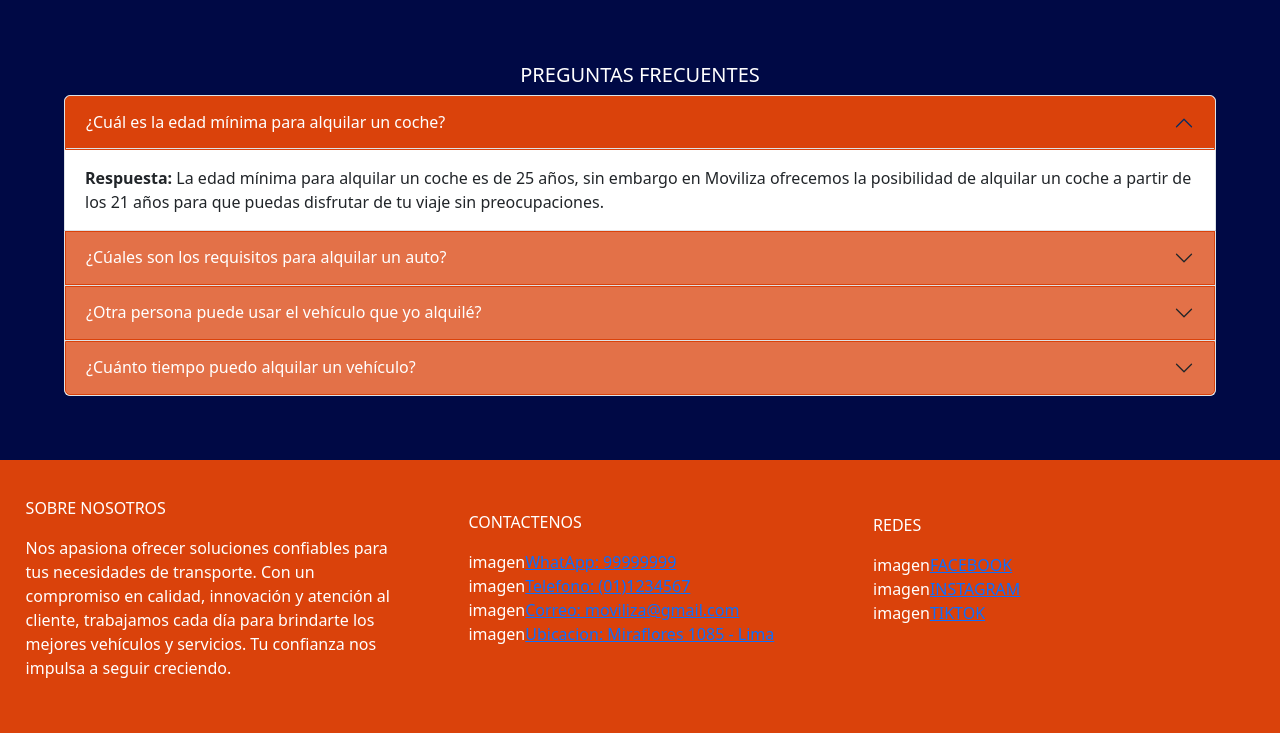
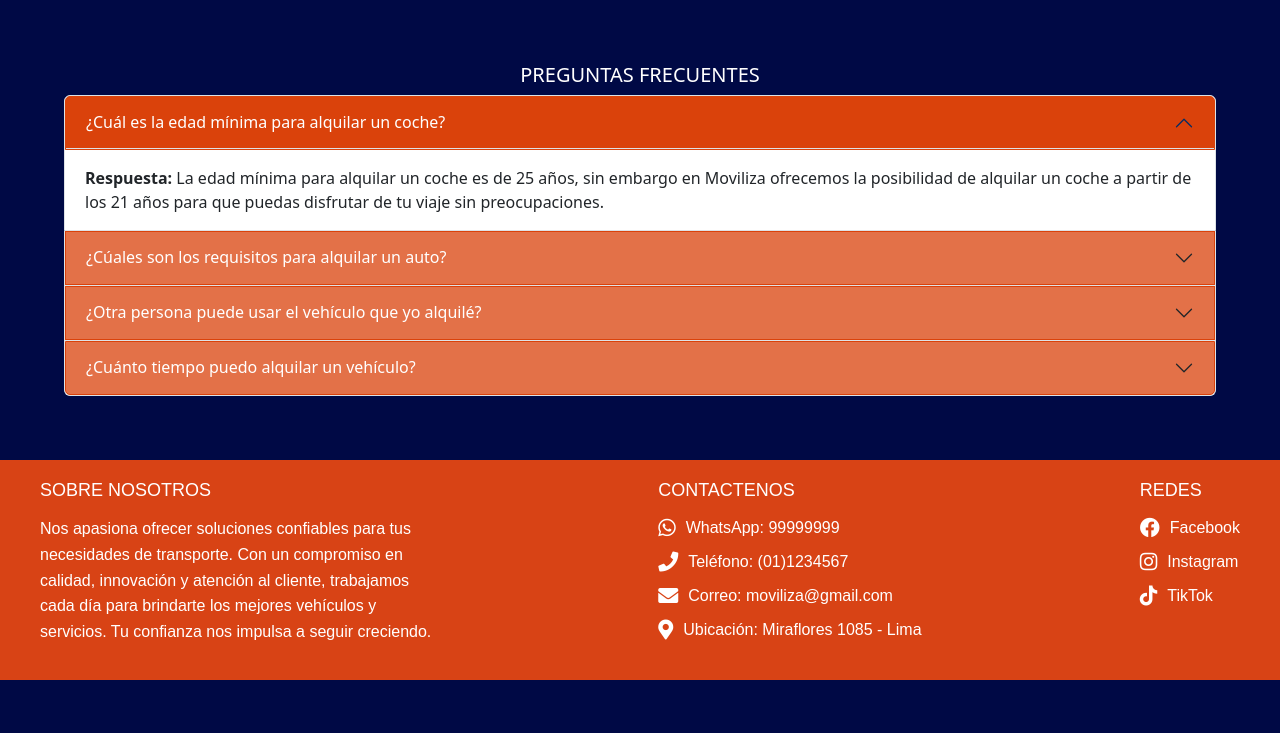
Before and after one commit to rsotodev/movilizaapp, a Flask app: page / in a window 1280 px wide. Shown: the part 2859-3592 px from the top of the page. After the commit the page ends 3539 px from the top, so only its background shows below. Run offline with Flask 3, Linux system fonts and the light colour scheme; data that the repository does not hold is empty.

Commit message:
mejora de footer

```diff
--- a/static/css/estilos.css
+++ b/static/css/estilos.css
@@ -157,39 +157,6 @@
     width: 90vw
 }
 
-.footer{
-    display: flex;
-    flex-direction: row;
-    justify-content: space-around;
-    align-items: center;
-    padding: 2%;
-    background-color: rgb(218, 66, 11);
-    color: white;
-}
-
-.nosotros{
-    width: 100%;
-}
-
-.contacto{
-    padding: 5%;
-    margin-top: -3%;
-    width: 100%;
-}
-
-.redes{
-    margin-top: -4.5%;
-
-    width: 100%;
-}
-
-.contacto_info{
-    display: flex;
-}
-
-.redes_info{
-    display: flex;
-}
 .login{
     background-image: url(../images/img_viajeros3.jpg);
     background-color: rgba(255, 255, 255, 0.5);
@@ -317,3 +284,50 @@
     background-color: rgb(0, 9, 69);
     color: white;
 }
+
+.footer {
+    display: flex;
+    justify-content: space-between;
+    align-items: flex-start;
+    padding: 20px 40px;
+    background-color: #d84315; /* Fondo naranja */
+    color: white;
+    font-family: Arial, sans-serif;
+}
+
+.footer h3 {
+    margin-bottom: 15px;
+    font-size: 18px;
+    text-transform: uppercase;
+}
+
+.footer p {
+    max-width: 400px;
+    line-height: 1.6;
+}
+
+.footer ul {
+    list-style: none;
+    padding: 0;
+}
+
+.footer li {
+    margin-bottom: 10px;
+    display: flex;
+    align-items: center;
+}
+
+.footer li i {
+    margin-right: 10px;
+    font-size: 20px;
+}
+
+.footer a {
+    color: white;
+    text-decoration: none;
+}
+
+.footer a:hover {
+    color: #ffd54f; /* Amarillo claro */
+    text-decoration: underline;
+}
--- a/templates/index.html
+++ b/templates/index.html
@@ -7,6 +7,7 @@
     <link rel="icon" href="{{ url_for('static', filename='images/logo_moviliza1.png') }}" type="image/x-icon">
     <link href="https://cdn.jsdelivr.net/npm/bootstrap@5.3.3/dist/css/bootstrap.min.css" rel="stylesheet" integrity="sha384-QWTKZyjpPEjISv5WaRU9OFeRpok6YctnYmDr5pNlyT2bRjXh0JMhjY6hW+ALEwIH" crossorigin="anonymous">
     <script src="https://cdn.jsdelivr.net/npm/bootstrap@5.3.3/dist/js/bootstrap.bundle.min.js" integrity="sha384-YvpcrYf0tY3lHB60NNkmXc5s9fDVZLESaAA55NDzOxhy9GkcIdslK1eN7N6jIeHz" crossorigin="anonymous"></script>
+    <link rel="stylesheet" href="https://cdnjs.cloudflare.com/ajax/libs/font-awesome/5.15.4/css/all.min.css">
     <link rel="stylesheet" href="{{ url_for('static', filename='css/estilos.css') }}">
   </head>
 <body>
@@ -184,49 +185,52 @@
     </main>
     <footer class="footer">
       <div class="nosotros">
-          <div><p>SOBRE NOSOTROS</p></div>
-          <div><p>Nos apasiona ofrecer soluciones confiables para tus necesidades de transporte. Con un compromiso en calidad, innovación y atención al cliente, trabajamos cada día para brindarte los mejores vehículos y servicios. Tu confianza nos impulsa a seguir creciendo.</p></div>
+          <h3>SOBRE NOSOTROS</h3>
+          <p>
+              Nos apasiona ofrecer soluciones confiables para tus necesidades de transporte. Con un compromiso en calidad,
+              innovación y atención al cliente, trabajamos cada día para brindarte los mejores vehículos y servicios.
+              Tu confianza nos impulsa a seguir creciendo.
+          </p>
       </div>
       <div class="contacto">
-          <div><p>CONTACTENOS</p></div>
-          <div>
-            <div class="contacto_info">
-              <div>imagen</div>
-              <div><a href="">WhatApp: 99999999</a></div>
-            </div>
-            <div class="contacto_info">
-              <div>imagen</div>
-              <div><a href="">Telefono: (01)1234567</a></div>
-            </div>
-            <div class="contacto_info">
-              <div>imagen</div>
-              <div><a href="">Correo: moviliza@gmail.com</a></div>
-            </a>
-            </div>
-            <div class="contacto_info">
-              <div>imagen</div>
-              <div><a href="">Ubicacion: Miraflores 1085 - Lima</a></div>
-            </a>
-            </div>
-          </div>
+          <h3>CONTACTENOS</h3>
+          <ul>
+              <li>
+                  <i class="fab fa-whatsapp"></i>
+                  <a href="https://wa.me/99999999" target="_blank">WhatsApp: 99999999</a>
+              </li>
+              <li>
+                  <i class="fas fa-phone"></i>
+                  <a href="tel:011234567">Teléfono: (01)1234567</a>
+              </li>
+              <li>
+                  <i class="fas fa-envelope"></i>
+                  <a href="mailto:moviliza@gmail.com">Correo: moviliza@gmail.com</a>
+              </li>
+              <li>
+                  <i class="fas fa-map-marker-alt"></i>
+                  <a href="https://goo.gl/maps/example" target="_blank">Ubicación: Miraflores 1085 - Lima</a>
+              </li>
+          </ul>
       </div>
       <div class="redes">
-          <div><p>REDES</p></div>
-          <div>
-            <div class="redes_info">
-              <div>imagen</div>
-              <div><a href="www.facebook/moviliza.com">FACEBOOK</a></div>
-            </div>
-            <div class="redes_info">
-              <div>imagen</div>
-              <div><a href="www.instagram/moviliza.com">INSTAGRAM</a></div>
-            </div>
-            <div class="redes_info">
-              <div>imagen</div>
-              <div><a href="www.tiktok/moviliza.com">TIKTOK</a></div>
-            </div>
-          </div>
+          <h3>REDES</h3>
+          <ul>
+              <li>
+                  <i class="fab fa-facebook"></i>
+                  <a href="https://www.facebook.com/moviliza" target="_blank">Facebook</a>
+              </li>
+              <li>
+                  <i class="fab fa-instagram"></i>
+                  <a href="https://www.instagram.com/moviliza" target="_blank">Instagram</a>
+              </li>
+              <li>
+                  <i class="fab fa-tiktok"></i>
+                  <a href="https://www.tiktok.com/@moviliza" target="_blank">TikTok</a>
+              </li>
+          </ul>
       </div>
   </footer>
+
 </body>
 </html>
```
Also changed, not shown: templates/promociones.html (+40 -38 lines), templates/vehiculos.html (+40 -38 lines). Lines whose indentation alone changed are shown as unchanged.
